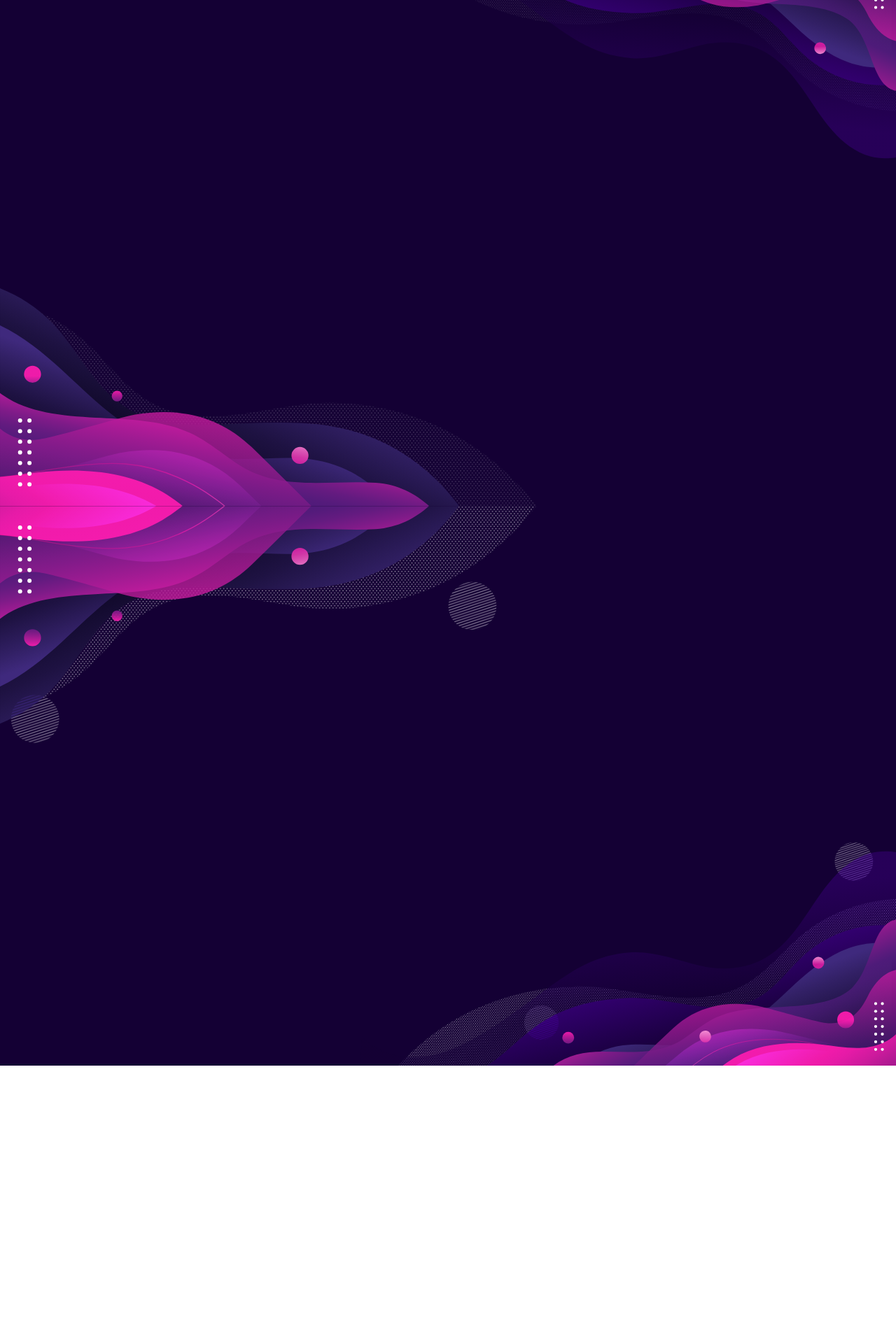
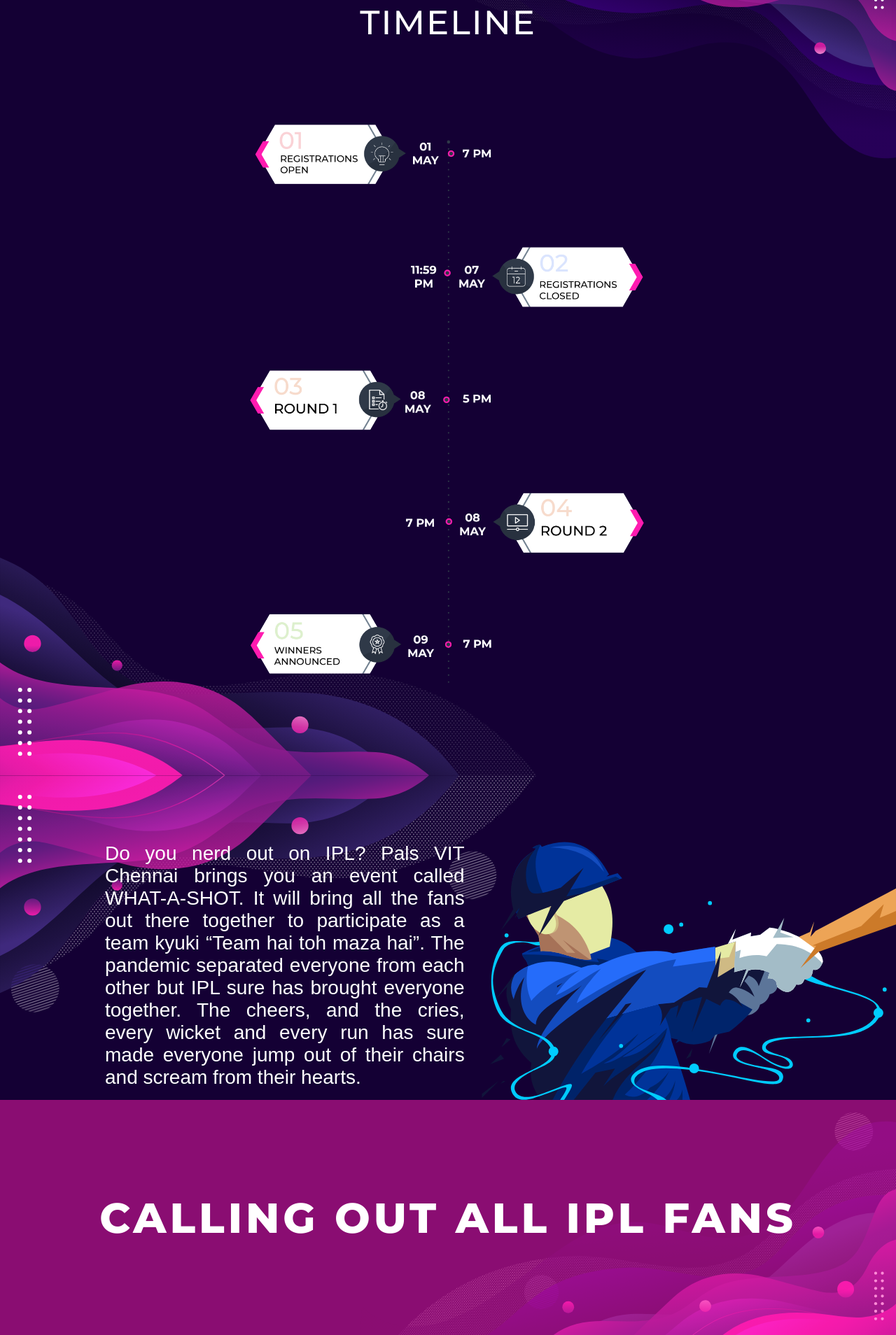
Before and after one commit to PratikGarai/PALS_WHAT-A-SHOT, a plain HTML site: page index.html in a window 1280 px wide. Shown: the part 877-2785 px from the top of the page at 70% size. Before the commit the page ends 2400 px from the top, so only its background shows below. Drawn offline with Linux system fonts and the light colour scheme.

Commit message:
Website Done!! Now Media Queries Left...

```diff
--- a/css/style.scss
+++ b/css/style.scss
@@ -5,7 +5,7 @@
 }
 
 section {
-    height: 100vh;
+    min-height: 100vh;
     width: 100%;
     background: #140034;
 }
@@ -16,14 +16,14 @@
     width: 60%;
 }
 
-.odd {
+section.odd {
     background-image: url('../assets/Wave_top.svg'), url('../assets/Wave_bottom.svg');
     background-size: 60%, 60%;
     background-position: left top, right bottom;
     background-repeat: no-repeat, no-repeat;
 }
 
-.even {
+section.even {
     background-image: url('../assets/Flipped bottom.svg'), url('../assets/Flipped top.svg');
     background-size: 60%, 60%;
     background-position: left bottom, right top;
@@ -31,6 +31,7 @@
 }
 
 .top {
+    height: 100vh;
     display: flex;
     flex-direction: column;
     justify-content: center;
@@ -44,9 +45,10 @@
 .rday_timer {
     color: white;
     font-size: 30px;
-    margin: 30px 0;
+    margin: 30px 0 20px 0;
     font-family: 'Montserrat', sans-serif;
     font-weight: 600;
+    transform: scale(0.8);
 
     .number {
         font-size: 80px;
@@ -75,6 +77,7 @@
     // background: #ff1bb0;
     background: rgb(2,0,36);
     background: linear-gradient(0deg, rgba(2,0,36,1) 0%, rgba(255,27,176,1) 28%);
+    font-size: 20px;
     letter-spacing: 2px;
 }
 
@@ -91,3 +94,98 @@
     height: 50px;
     margin: 0 10px;
 }
+
+section.middle {
+    max-height: fit-content !important;
+    display: flex;
+    flex-direction: column;
+    align-items: center;
+    padding: 20px;
+}
+
+section.middle > .head {
+    font-size: 48px;
+    font-family: 'Montserrat', sans-serif;
+    font-weight: 500;
+    color: white;
+    margin: 60px 0 30px 0;
+    letter-spacing: 2px;
+}
+
+.timeline {
+    background: url('../assets/Line.svg');
+    background-repeat: repeat-y;
+    background-position: center;
+    height: fit-content;
+    padding: 10px;
+    margin: 60px 0;
+    margin-bottom: 100px;
+
+    width: 80%;
+    display: flex;
+    flex-direction: column;
+    align-items: center;
+}
+
+.time {
+    width: 350px;
+}
+
+.time.odd {
+    margin-right: 220px;
+}
+
+.time.even {
+    margin-left: 220px;
+}
+
+section.bottom {
+    max-height: 100vh;
+    display: flex;
+    flex-direction: column;
+    align-items: center;
+}
+
+section.bottom > div {
+    width: 100%;
+}
+
+.upper {
+    padding-top: 80px;
+    display: flex;
+}
+
+.upper > * {
+    flex: 1;
+}
+
+.txt {
+    font-family: 'Montserrat Medium', sans-serif;
+    font-size: 28px;
+    color: white;
+    display: flex;
+    // align-items: flex-end;
+    margin-left: 150px;
+    text-align: justify;
+    align-items: center;
+}
+
+.upper img {
+    width: 40%;
+    flex: 1.2;
+}
+
+.lower {
+    width: 100%;
+    background: rgba(255,27,176,0.5);
+    flex: 1;
+    color: white;
+    font-family: 'Montserrat', sans-serif;
+    font-weight: 800;
+    font-size: 60px;
+    letter-spacing: 5px;
+
+    display: flex;
+    justify-content: center;
+    align-items: center;
+}
--- a/index.html
+++ b/index.html
@@ -5,7 +5,7 @@
     <meta http-equiv="X-UA-Compatible" content="IE=edge">
     <meta name="viewport" content="width=device-width, initial-scale=1.0">
 
-    <title>Document</title>
+    <title>PALS - WHAT-A-SHOT</title>
 
     <link rel="stylesheet" href="css/style.css">
     <script src="js/app.js"></script>
@@ -14,6 +14,7 @@
     <link rel="preconnect" href="https://fonts.gstatic.com">
     <link href="https://fonts.googleapis.com/css2?family=Montserrat:wght@300;400;500&display=swap" rel="stylesheet">
     <link href="https://fonts.googleapis.com/css2?family=Montserrat:wght@600&display=swap" rel="stylesheet">
+    <link href="https://fonts.googleapis.com/css2?family=Montserrat:wght@800&display=swap" rel="stylesheet">
 </head>
 <body>
 
@@ -29,10 +30,26 @@
         </div>
     </section>
     <section class="middle even">
+            <div class="head">TIMELINE</div>
+            <div class="timeline">
+                <img src="assets/Time_1.png" class="time odd" alt="Time_1">
+                <img src="assets/Time_2.png" class="time even" alt="Time_1" style="margin-top: 60px;">
+                <img src="assets/Time_3.png" class="time odd" alt="Time_1" style="margin-top: 60px;">
+                <img src="assets/Time_4.png" class="time even" alt="Time_1" style="margin-top: 60px;">
+                <img src="assets/Time_5.png" class="time odd" alt="Time_1" style="margin-top: 60px;">
+            </div>
+    </section>
 
-    </section>
-    <section class="middle odd">
-
+    <section class="bottom odd">
+        <div class="upper">
+            <div class="txt">
+                Do you nerd out on IPL? Pals VIT Chennai brings you an event called WHAT-A-SHOT. It will bring all the fans out there together to participate as a team kyuki “Team hai toh maza hai”. The pandemic separated everyone from each other but IPL sure has brought everyone together. The cheers, and the cries, every wicket and every run has sure made everyone jump out of their chairs and scream from their hearts.
+            </div>
+            <img src="assets/Cricketer.svg" alt="">
+        </div>
+        <div class="lower">
+            CALLING OUT ALL IPL FANS
+        </div>
     </section>
 </body>
 </html>
```
Also changed, not shown: Time_1.png (added), Time_2.png (added), Time_3.png (added), Time_4.png (added), Time_5.png (added), assets/Cricketer.svg (added), assets/Time_1.png (added), assets/Time_2.png (added), assets/Time_3.png (added), assets/Time_4.png (added), assets/Time_5.png (added), css/style.css.
